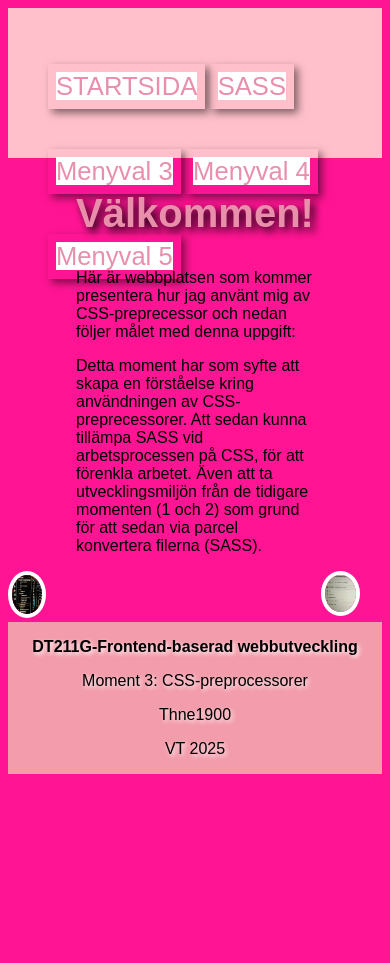
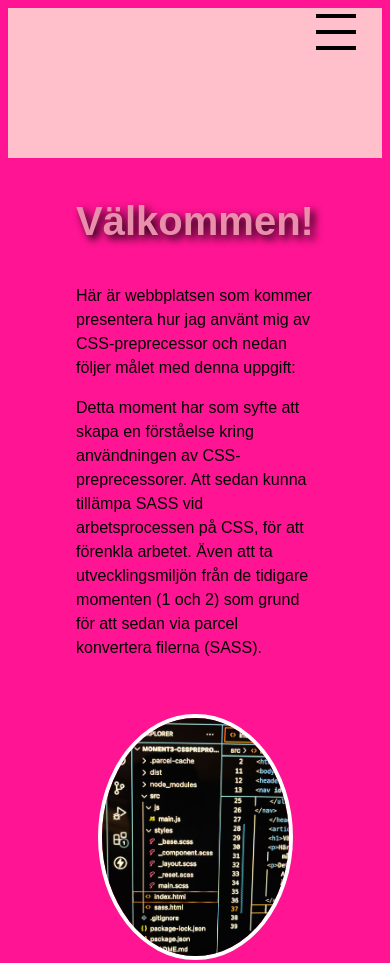
Before and after one commit to thne1900/moment3-cssprepropessorer, a website built with Parcel: page src/index.html in a window 390 px wide. Shown: the top 963 px of the page. Before the commit the page ends 844 px from the top, so only its background shows below. Built offline with nearby package versions, Linux system fonts and the light colour scheme.

Commit message:
skrivit kod i filerna kring placering och menyn.

```diff
--- a/src/js/main.js
+++ b/src/js/main.js
@@ -0,0 +1,8 @@
+//Javascript function that enables the hamburger menu to be activated.
+"use strict";
+document.getElementById("menu-hamburger").addEventListener("click",function(){
+    const links=document.getElementById("links");
+
+    links.classList.toggle("active");
+
+});
--- a/src/styles/_base.scss
+++ b/src/styles/_base.scss
@@ -5,15 +5,17 @@ $bg-color-top:pink;
 $bg-color-footer:rgb(243, 156, 171);
 $primary-color:#000000;
 $secondary-color:#E98EAB;
-$font-size-standard:1.2em;
+$font-size-standard:1.3em;
 $font-size-nav:1.6em;
 $font-size-heading:2.5em;
+$lineheight-standard:1.5;
 $mar-l:auto;
 $mar-r:auto;
 
 body {font-family:$font-stack;
 background-color: $bg-color;
 color:$primary-color;
+line-height: $lineheight-standard;
 }
 
 h1{font-size:$font-size-heading;
@@ -27,19 +29,52 @@ height:150px;
 $mar-l:auto;
 $mar-r:auto;}
 
-nav {
-    ul {list-style: none;
+nav{
+    ul {list-style: none; display:flex;
     }
 
-    li {display:inline-block; box-shadow: 4px 4px 8px rgba(0,0,0,0.5);margin-top:40px;padding:8px;
+    li {box-shadow: 4px 4px 8px rgba(0,0,0,0.5);margin-top:40px;padding: 10px; margin-right: 20px;
 
         a {font-size: $font-size-nav; color:$secondary-color;background-color: $bg-color-nav;text-decoration:none;
         }
     }
 }
+
+a:hover {color: black;
+    cursor: pointer;}
+
 #menu-responsive {display:flex;
+    justify-content: space-between;
     justify-content: right;
     align-items: center;
-margin-right:20px;}
+    margin-right:20px;}
+
+.menu-hamburger{display: none;
+    flex-direction: column;
+    cursor:pointer;}
+
+.row{width:40px;
+        height:4px;
+        background-color: black;
+        margin:6px;}
+
 
 footer {background-color: $bg-color-footer;text-align: center;text-shadow: 2px 2px 4px white;}
+
+@media (max-width:1024px) {
+        .menu-hamburger{display:flex;}
+        nav ul {display: none;
+        flex-direction: column;
+        position:absolute;
+        text-align: left;
+        right:0;
+        top:70px;
+        margin-right: 2%;
+        padding-top:5%;
+        background-color:$bg-color-nav;
+        width:170px;
+        height:400px;
+        line-height: 1.8;}
+        nav a {color:$primary-color;}
+        .links.active {display:flex;}
+        }
--- a/src/styles/_layout.scss
+++ b/src/styles/_layout.scss
@@ -1,3 +1,8 @@
+$ma-top: 10%;
+$ma-bot: 10%;
+
+
+
 .grid-container {display: grid;
     grid-template-rows: auto;
     grid-template-columns:repeat(3, 1fr);
@@ -8,8 +13,17 @@ article {grid-row-start: 1;
     grid-row-end: 2;
     grid-column-end: 2;}
 
-.image1{ grid-area: 3/1/3/1;}
+.image1{ grid-area: 1/1/1/1; margin-top:$ma-top; margin-bottom: $ma-bot; display:flex; justify-content: center; align-items: center;}
 
-.image2{grid-area: 3/3/3/3;}
+.image2{grid-area: 1/3/1/3;margin-top: $ma-top; margin-bottom: $ma-bot;
+    display:flex; justify-content: center; align-items: center;}
 
-footer{grid-area: 4/1/5/4;}
+.footer{grid-area: 4/1/5/4;}
+
+
+@media (max-width:600px){
+
+    .image1 {grid-area:2/1/2/4;}
+    .image2 {grid-area:3/1/3/4;}
+    .footer {grid-area:4/1/5/4;}
+}
```
